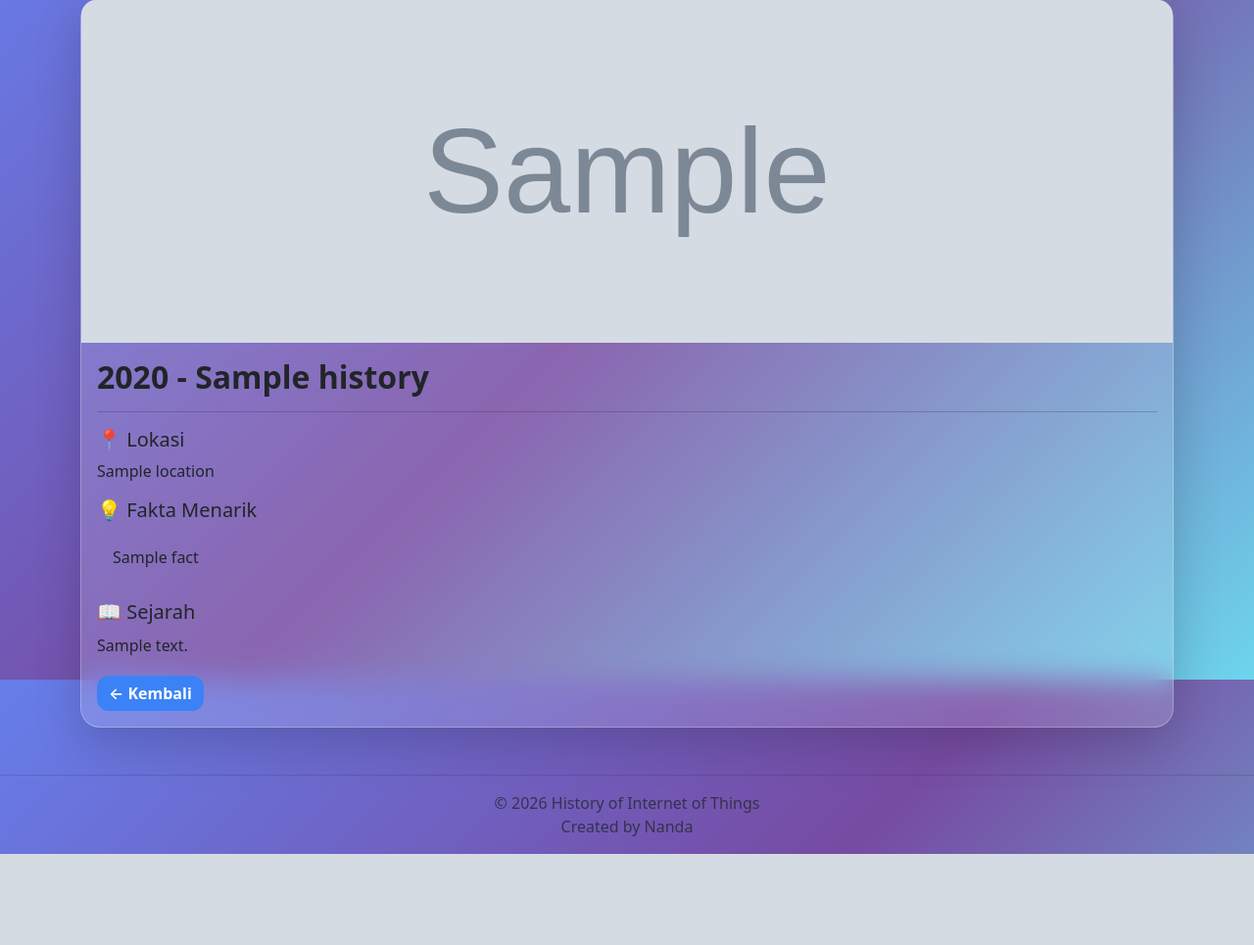
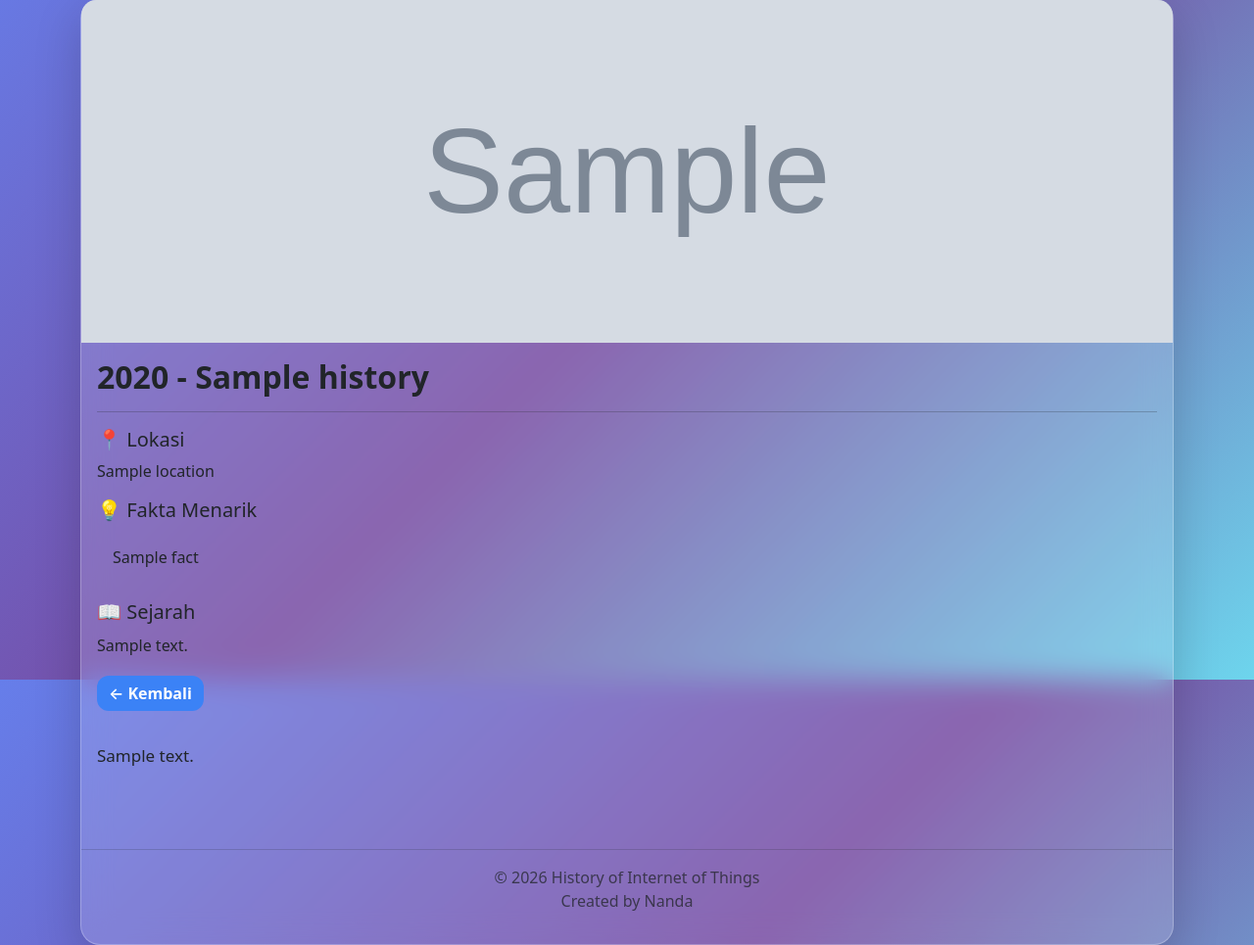
Before and after one commit to IlhamAnanda098/Iot-History, a Flask app: template templates/detail.html in a window 1280 px wide. Shown: the part 106-1071 px from the top of the page at 98% size. Before the commit the page ends 978 px from the top, so only its background shows below. Run offline with Flask 3, Linux system fonts and the light colour scheme; the template is opened without the code that fills it: most values are stand-ins (such as "Sample title", 1, 10 or a date in 2020); grey boxes marked "Sample" are stand-in pictures.

```diff
--- a/static/css/style.css
+++ b/static/css/style.css
@@ -272,3 +272,10 @@ font-size:1.25rem;
 color:#eee;
 
 }
+
+.history-content{
+    white-space: pre-line;
+    text-align: justify;
+    line-height: 1.8;
+    font-size: 17px;
+}
--- a/templates/detail.html
+++ b/templates/detail.html
@@ -73,8 +73,8 @@ class="btn btn-primary">
 
 </a>
 
-</div>
-
+<div class="history-content">
+    {{ history.content }}
 </div>
 
 {% endblock %}
```
